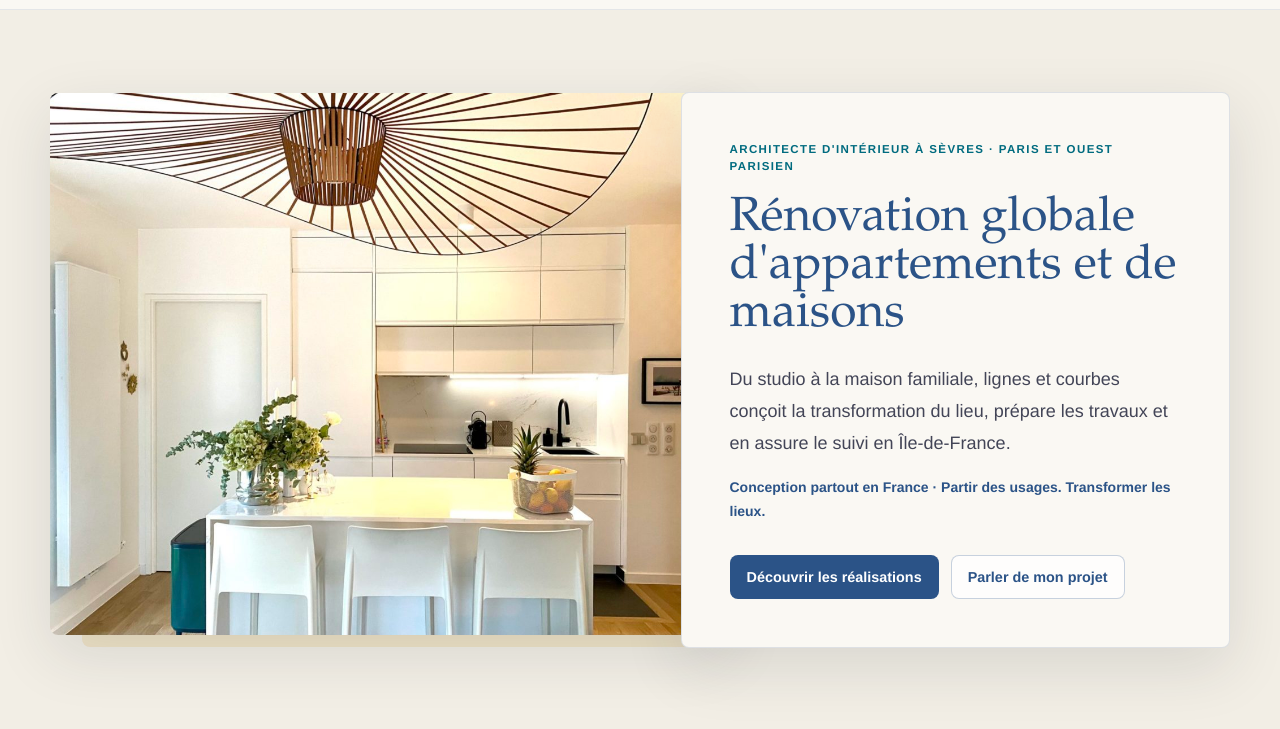
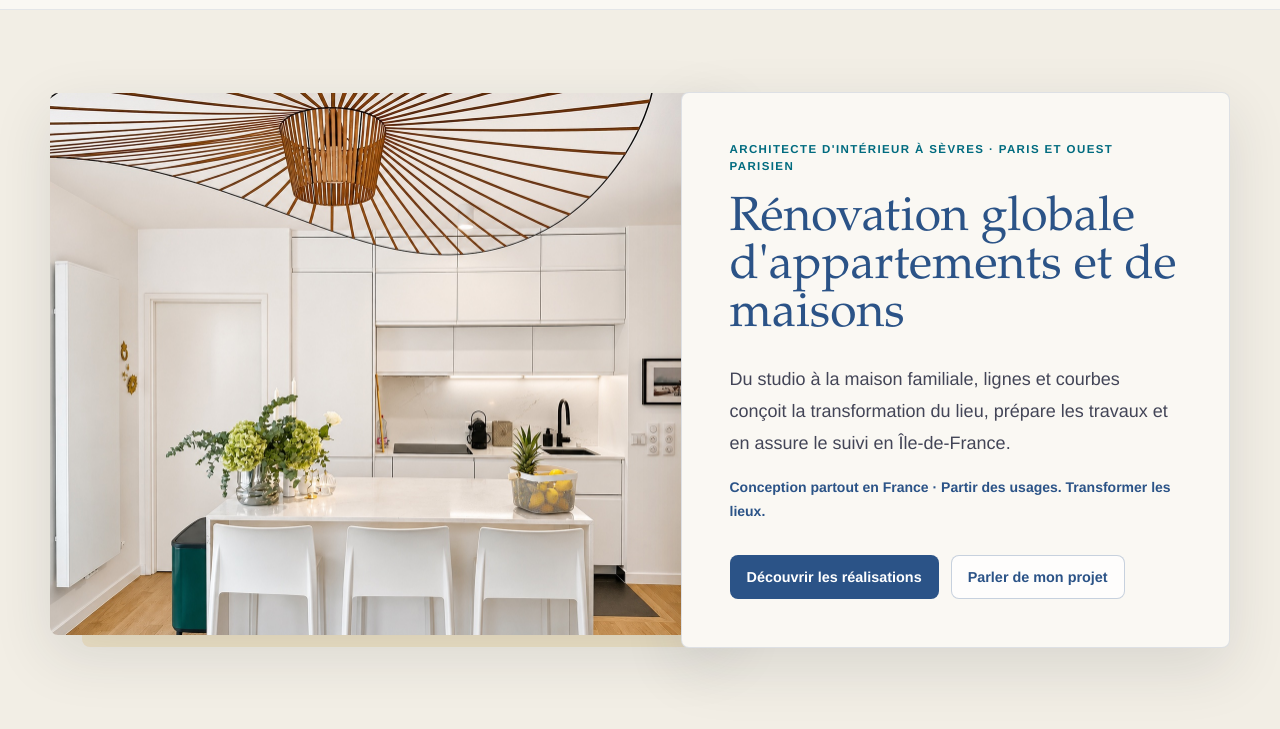
Before and after one commit to laurence-beep/lignesetcourbes, an Astro site: page / in a window 1280 px wide. Shown: the part 71-800 px from the top of the page. Built offline with nearby package versions, Linux system fonts and the light colour scheme; Astro itself is replaced by a stand-in of ours.

Commit message:
Actualiser la photo du hero Boulogne

```diff
--- a/src/pages/index.astro
+++ b/src/pages/index.astro
@@ -92,7 +92,7 @@ const methodSteps = [
 				<section class="border-b border-line-blue/10 bg-paper-warm">
 					<div class="site-shell grid gap-8 py-12 md:py-16 lg:min-h-[calc(100svh-80px)] lg:grid-cols-[1.15fr_0.85fr] lg:items-center lg:gap-0 lg:py-20">
 						<figure class="hero-image-frame order-2 lg:order-1 lg:pr-0">
-							<img src="/images/loft-colombes-hero.jpeg" alt="Cuisine lumineuse repensée par Lignes et courbes" class="aspect-[4/3] w-full rounded-site object-cover shadow-soft lg:aspect-[5/4]" />
+							<img src="/images/boulogne-hero-retouche-v2.jpg" alt="Cuisine ouverte blanche avec îlot central et suspension graphique dans un appartement à Boulogne-Billancourt" class="aspect-[4/3] w-full rounded-site object-cover shadow-soft lg:aspect-[5/4]" />
 						</figure>
 						<div class="surface relative z-10 order-1 bg-paper p-7 shadow-soft md:p-10 lg:order-2 lg:-ml-12 lg:p-12">
           <p class="eyebrow">Architecte d'intérieur à Sèvres · Paris et Ouest parisien</p>
```
Also changed, not shown: public/images/boulogne-hero-retouche-v2.jpg (added).
